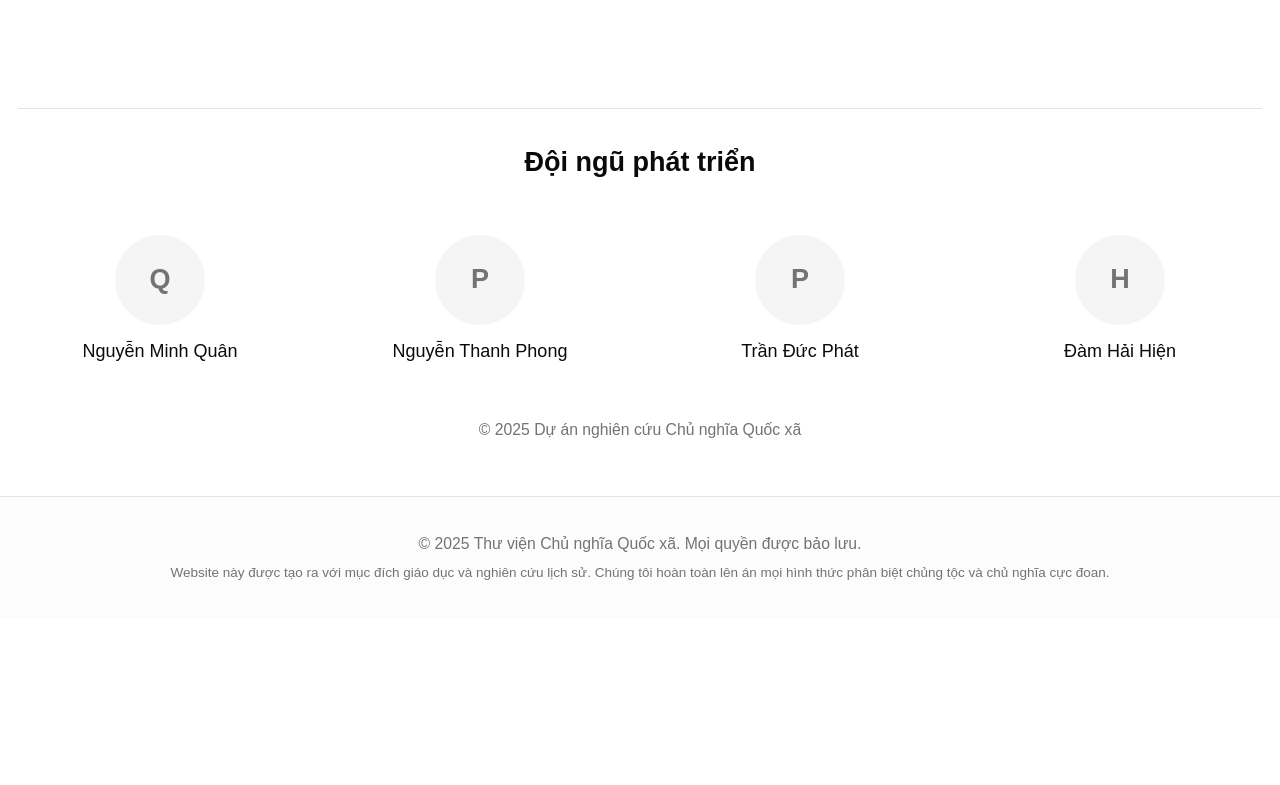
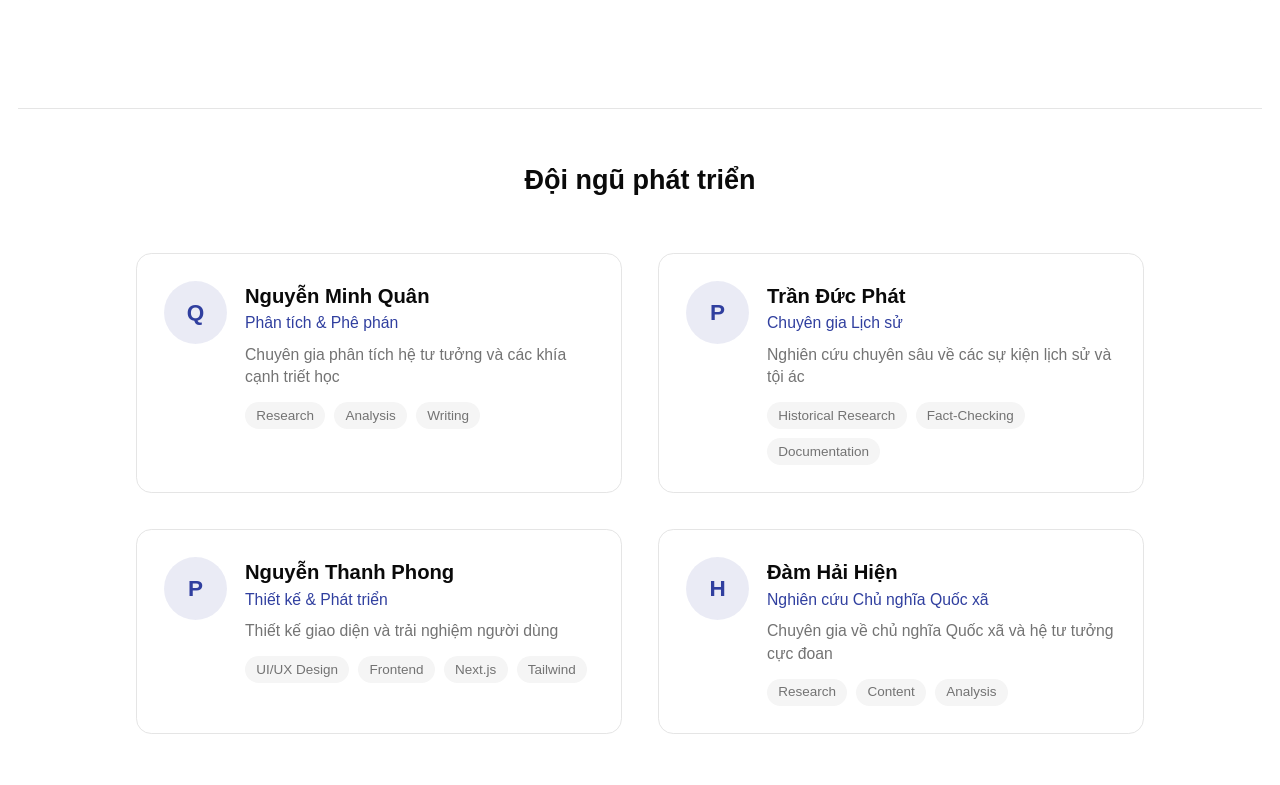
Before and after one commit to Pinlo754/Nazism, a Next.js app: page / in a window 1280 px wide. Shown: the part 1375-2160 px from the top of the page. Before the commit the page ends 1993 px from the top, so only its background shows below. Built offline with nearby package versions, Linux system fonts and the light colour scheme; no server answers.

Commit message:
update role display (#16)
Co-authored-by: xHexed <58384565+xHexed@users.noreply.github.com>

```diff
--- a/src/views/HomeView/index.tsx
+++ b/src/views/HomeView/index.tsx
@@ -160,36 +160,70 @@ export default function HomePageView() {
         whileInView="show"
         transition={{ duration: 0.8 }}
         viewport={{ once: true }}
-        className="mt-24 pt-8 border-t border-border"
+        className="mt-24 pt-12 border-t border-border"
       >
-        <h2 className="text-2xl font-bold text-center mb-8">Đội ngũ phát triển</h2>
-        <div className="grid grid-cols-2 md:grid-cols-4 gap-8 text-center">
+        <div className="max-w-4xl mx-auto">
+          <h2 className="text-2xl font-bold text-center mb-12">Đội ngũ phát triển</h2>
+          <div className="grid grid-cols-1 md:grid-cols-2 gap-8">
             {[
-            { name: 'Nguyễn Minh Quân', role: '' },
-            { name: 'Nguyễn Thanh Phong', role: '' },
-            { name: 'Trần Đức Phát', role: '' },
-            { name: 'Đàm Hải Hiện', role: '' },
+              {
+                name: 'Nguyễn Minh Quân',
+                role: 'Phân tích & Phê phán',
+                description: 'Chuyên gia phân tích hệ tư tưởng và các khía cạnh triết học',
+                tools: ['Research', 'Analysis', 'Writing']
+              },
+              {
+                name: 'Trần Đức Phát',
+                role: 'Chuyên gia Lịch sử',
+                description: 'Nghiên cứu chuyên sâu về các sự kiện lịch sử và tội ác',
+                tools: ['Historical Research', 'Fact-Checking', 'Documentation']
+              },
+              {
+                name: 'Nguyễn Thanh Phong',
+                role: 'Thiết kế & Phát triển',
+                description: 'Thiết kế giao diện và trải nghiệm người dùng',
+                tools: ['UI/UX Design', 'Frontend', 'Next.js', 'Tailwind']
+              },
+              {
+                name: 'Đàm Hải Hiện',
+                role: 'Nghiên cứu Chủ nghĩa Quốc xã',
+                description: 'Chuyên gia về chủ nghĩa Quốc xã và hệ tư tưởng cực đoan',
+                tools: ['Research', 'Content', 'Analysis']
+              },
             ].map((member, i) => (
               <motion.div
                 key={i}
                 variants={fadeUp}
                 initial="hidden"
                 whileInView="show"
-              transition={{ delay: i * 0.2 }}
+                transition={{ delay: i * 0.1 }}
                 viewport={{ once: true }}
-              className="p-4 rounded-lg hover:bg-muted/50 transition-colors"
+                className="p-6 rounded-xl border border-border hover:border-primary/20 hover:shadow-lg transition-all bg-card/50"
               >
-              <div className="w-20 h-20 mx-auto mb-3 rounded-full bg-muted flex items-center justify-center text-2xl font-bold text-muted-foreground">
+                <div className="flex items-start gap-4">
+                  <div className="w-14 h-14 rounded-full bg-primary/10 flex-shrink-0 flex items-center justify-center text-xl font-bold text-primary">
                     {member.name.split(' ').pop()?.[0]}
                   </div>
-              <h3 className="font-medium">{member.name}</h3>
-              <p className="text-sm text-muted-foreground">{member.role}</p>
+                  <div className="text-left">
+                    <h3 className="font-semibold text-lg">{member.name}</h3>
+                    <p className="text-primary font-medium text-sm mb-2">{member.role}</p>
+                    <p className="text-sm text-muted-foreground mb-3">{member.description}</p>
+                    <div className="flex flex-wrap gap-2 mt-3">
+                      {member.tools.map((tool, idx) => (
+                        <span key={idx} className="text-xs px-2.5 py-1 rounded-full bg-muted text-muted-foreground">
+                          {tool}
+                        </span>
+                      ))}
+                    </div>
+                  </div>
+                </div>
               </motion.div>
             ))}
           </div>
-        <p className="text-center text-sm text-muted-foreground mt-8">
-          © {new Date().getFullYear()} Dự án nghiên cứu Chủ nghĩa Quốc xã
+          <p className="text-center text-sm text-muted-foreground mt-12 pt-6 border-t border-border">
+            © {new Date().getFullYear()} Dự án nghiên cứu Chủ nghĩa Quốc xã. Tất cả quyền được bảo lưu.
           </p>
+        </div>
       </motion.footer>
     </div>
   )
```
Lines whose indentation alone changed are shown as unchanged.
